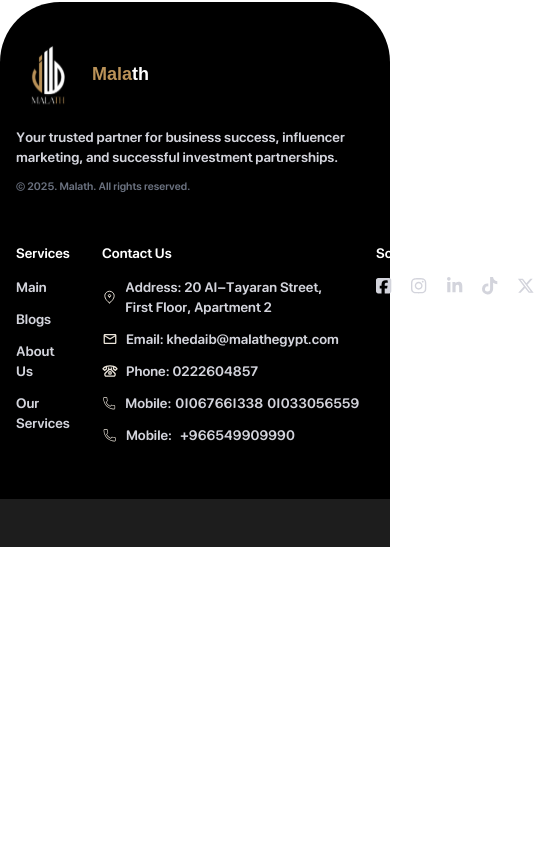
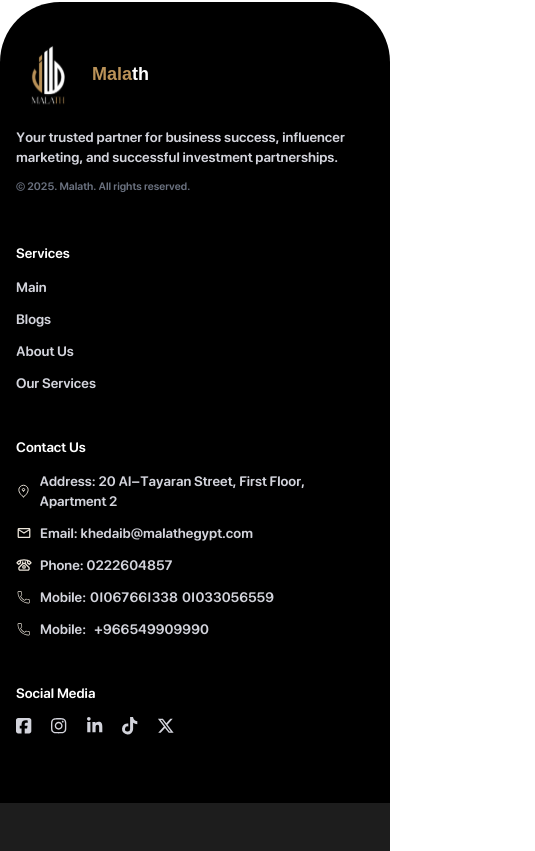
Before and after one commit to Dr-Rabi3/Malath-Platform, a React (Vite) app: page /service in a window 390 px wide. Shown: the part 842-1693 px from the top of the page, 535 px wide, since content can reach past the window. Before the commit the page ends 1389 px from the top, so only its background shows below. Built offline with nearby package versions, Linux system fonts and the light colour scheme; no server answers; a web font is replaced by a local one; what google-libphonenumber would draw is missing.

Commit message:
edit footer

```diff
--- a/src/components/Organisms/Footer.jsx
+++ b/src/components/Organisms/Footer.jsx
@@ -49,7 +49,7 @@ function Footer() {
             </div>
           </div>
 
-          <div className="w-full lg:flex-1 flex gap-8 lg:gap-10">
+          <div className="w-full lg:flex-1 flex flex-wrap gap-8 lg:gap-10">
             <div>
               <p className="font-medium text-[#fff] text-[14px] sm:text-[15px]">
                 {t("footer.services")}
```
